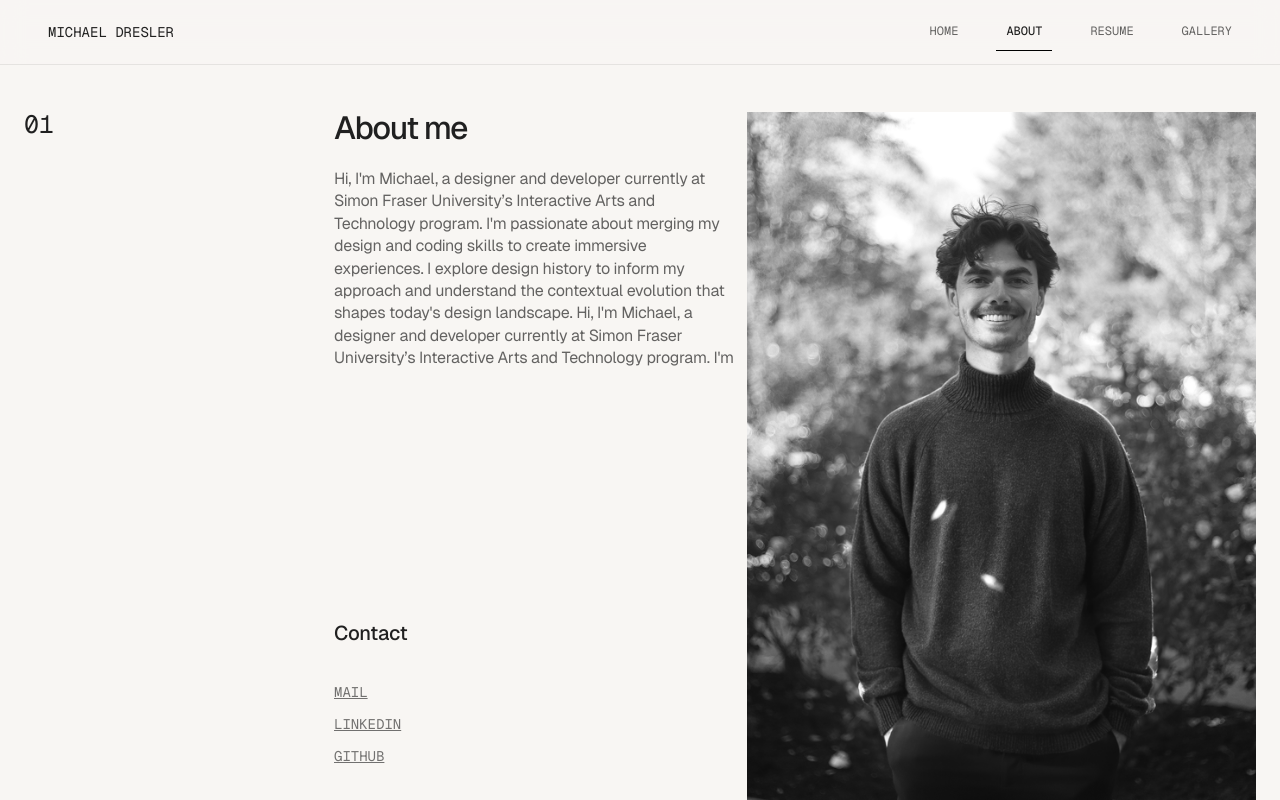
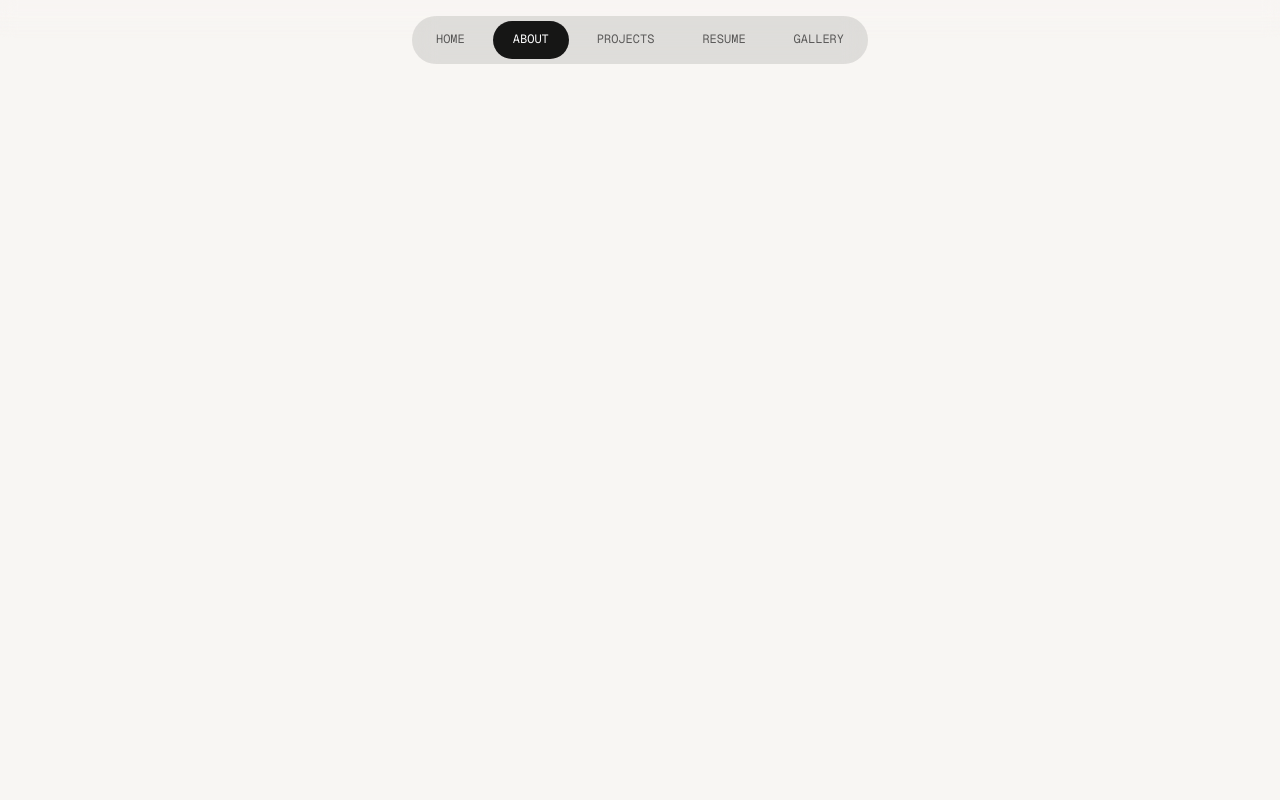
Before and after one commit to MichaelDresler/michaeldresler.github.io, a Next.js app: page /about in a window 1280 px wide. Built offline with nearby package versions, Linux system fonts and the light colour scheme.

Commit message:
replaced nav

```diff
--- a/app/about/page.tsx
+++ b/app/about/page.tsx
@@ -6,68 +6,7 @@ import { geistMono } from "@/app/fonts";
 export default function About() {
   return (
     <div>
-      <main className=" w-screen  md:aspect-video  md:max-h-[calc(100dvh-var(--padding-top))] about-padding  pb-12 md:pb-0 xl:pt-4 grid gap-x-6 xl:gap-x-2 grid-cols-1 sm:grid-cols-2 lg:grid-cols-12   ">
 
-        <div className=" h-full lg:col-start-8 lg:col-span-5  overflow-hidden">
-          <Image
-            className=" grayscale md:max-w-[400px]  lg:max-w-none object-cover object-[50%_10%] sm:object-center w-full h-full  rounded-none "
-            src={portait}
-            quality={100}
-            alt="hello"
-          />
-        </div>
-
-        <span className={`hidden lg:flex row-start-1 col-start-1 text-xl text-text-primary leading-[100%] ${geistMono.className}`}>01</span>
-
-        <div className="mt-8 sm:mt-0 flex flex-col flex-1 justify-between lg:gap-0 gap-12 lg:col-start-3 xl:col-start-4 lg:col-span-4 lg:row-start-1  ">
-
-          <div>
-            <h1 className="text-text-primary text-2xl font-medium  leading-[100%]   tracking-[-0.05em] mb-4 md:mb-6">
-              About me
-            </h1>
-
-            <p className="  text-text-secondary max-w-[41ch] 2xl:text-lg leading-[140%] text-pretty  tracking-[-0.02em]">
-              Hi, I'm Michael, a designer and developer currently at Simon
-              Fraser University’s Interactive Arts and Technology program. I'm
-              passionate about merging my design and coding skills to create
-              immersive experiences. I explore design history to inform my
-              approach and understand the contextual evolution that shapes
-              today's design landscape.             Hi, I'm Michael, a designer and developer currently at Simon
-              Fraser University’s Interactive Arts and Technology program. I'm
-
-            </p>
-          </div>
-
-          <ul className="flex flex-col gap-2  xl:pb-[2rem]  ">
-            <h2 className="md:text-lg  font-medium text-text-primary tracking-[-0.02em] md:mb-6">Contact</h2>
-            <li>
-              <Link
-                className={` ${geistMono.className} uppercase text-sm underline text-text-secondary/90 hover:text-text-primary duration-100  `}
-                href={"/"}
-              >
-                Mail
-              </Link>
-            </li>
-            <li>
-              <Link
-                className={` ${geistMono.className} uppercase text-sm underline text-text-secondary/90 hover:text-text-primary duration-100  `}
-                href={"/"}
-              >
-                LinkedIn
-              </Link>
-            </li>
-            <li>
-              <Link
-                className={` ${geistMono.className} uppercase text-sm underline text-text-secondary/90 hover:text-text-primary duration-100  `}
-                href={"/"}
-              >
-                {" "}
-                Github
-              </Link>
-            </li>
-          </ul>
-        </div>
-      </main>
     </div>
   );
 }
--- a/app/components/NavBar.tsx
+++ b/app/components/NavBar.tsx
@@ -24,7 +24,6 @@ export default function NavBar() {
 
   const [isOpen, setIsOpen] = useState<boolean>(false);
   const [activeHover, setActiveHover] = useState<string>(pathname);
-  const [windowWidth, setWindowWidth] = useState<number>(0);
   const navRef = useRef<HTMLDivElement>(null);
 
   console.log("active hover: ", activeHover)
@@ -32,6 +31,7 @@ export default function NavBar() {
   const navlinks: NavLink[] = [
     { name: "home", url: "/" },
     { name: "about", url: "/about" },
+    { name: "Projects", url: "/projects"},
     { name: "Resume", url: "/files/resume.pdf" },
     { name: "gallery", url: "/testing" },
 
@@ -44,8 +44,7 @@ export default function NavBar() {
   };
 
   const handleResize = () => {
-    setWindowWidth(window.innerWidth)
-    const newWidth = window.innerWidth
+    const newWidth: number = window.innerWidth;
     if (newWidth > 640) {
       setIsOpen(false);
     }
@@ -76,7 +75,6 @@ export default function NavBar() {
     document.addEventListener("mousedown", handleClick);
     window.addEventListener("scroll", handleScroll);
     setActiveHover(pathname);
-    setWindowWidth(window.innerWidth)
 
     // Cleanup event listener on component unmount
 
@@ -91,29 +89,24 @@ export default function NavBar() {
 
 
   return (
-    <div className={`  fixed w-screen  border-b border-foreground/8  top-0 text-sm  z-1000 bg-surface/80 backdrop-blur-md ${scrollingDown && "translate-y-[-200%]"} transition-transform duration-300`} >
+    <div className="fixed w-full left-0 top-0 text-sm px-3 sm:px-12  z-1000">
       {/* used for progressive blur behind navbar */}
-      {/* <div className="w-screen h-[3rem] absolute top-0 left-0 bg-surface/20  [mask-image:linear-gradient(180deg,_rgba(0,0,0,1)_20%,_rgba(255,255,255,0)_80%)]  backdrop-blur-[8px]"></div> */}
+      <div className="w-screen h-[3rem] absolute top-0 left-0 bg-surface/20  [mask-image:linear-gradient(180deg,_rgba(0,0,0,1)_20%,_rgba(255,255,255,0)_80%)]  backdrop-blur-[8px]"></div>
 
       <div
         ref={navRef}
-        style={{
-          height: isOpen
-            ? `${56 * navlinks.length + 56}px`
-            : windowWidth > 640
-            ? "4rem"
-            : "4rem",
-        }}
-        className={` h-fit ${geistMono.className} content-box  mx-auto duration-300  overflow-hidden flex flex-col sm:flex-row  z-1000`}
+        style={{ height: isOpen ? `${56 * navlinks.length +56}px` : "3rem" }}
+        className={` ${
+          isOpen ? `rounded-[12px]` : " rounded-[32px]"
+        }   mx-auto bg-foreground/10 bg-opacity-[75%] ${geistMono.className}  ${scrollingDown? "translate-y-[-200%]": " "}   transition-all duration-[400ms]   mt-4 backdrop-blur-md  overflow-hidden flex flex-col sm:flex-row px-6  sm:w-fit z-1000`}
       >
-        <ul className={` flex w-full sm:w-auto items-center py-4  `}>
+        <ul className={` flex w-full sm:w-auto items-center py-3 `}>
           {/* surge logo
           <li className="flex items-center link ">
             <Link href="/">MD</Link>
           </li> */}
           {/* hamburger and x buttons for nav toggle */}
-          <li className="flex items-center justify-between w-full text-text-primary">
-            <Link href={"/"} className="block sm:hidden">MD</Link>
+          <li className="flex items-center ml-auto text-text-primary">
             <button
               className="sm:hidden relative ml-auto "
               onClick={toggleMenu}
@@ -152,9 +145,7 @@ export default function NavBar() {
         </ul>
 
         {/* content box for nav links */}
-        <Link href="/" className="sm:flex justify-center  items-center uppercase text-text-primary hidden ">Michael Dresler</Link>
-        <div className="flex justify-center sm:ml-auto">
-
+        <div className="flex justify-center ">
           <ul className="flex flex-col justify-center sm:flex-row gap-8 sm:gap-12 mt-4 sm:mt-0 items-center uppercase">
             {navlinks.map((link, index) => (
               <li
@@ -163,9 +154,9 @@ export default function NavBar() {
                 key={index}
               >
                 <Link
-                  className={`link ${
+                  className={`  link ${
                     pathname === link.url
-                      ? "text-text-primary font-medium"
+                      ? "text-inverse"
                       : "text-text-secondary"
                   }`}
                   href={link.url}
@@ -173,7 +164,7 @@ export default function NavBar() {
                   {link.name}
                 </Link>
                 <span
-                  className={`  text-sm absolute pointer-events-none inset-x-[-50px] inset-y-[-10px] sm:inset-y-[-10px] sm:inset-x-[-10px] ${
+                  className={`  text-sm absolute pointer-events-none inset-x-[-50px] inset-y-[-10px] sm:inset-y-[-10px] sm:inset-x-[-20px] ${
                     pathname === link.url && "  -z-10"
                   }`}
                 >
@@ -185,7 +176,7 @@ export default function NavBar() {
                         ease: easing,
                         duration: 0.5,
                       }}
-                      className={` w-full h-full border-foreground border-b `}
+                      className={` w-full h-full bg-foreground/90 rounded-full  `}
                     >
 
                     </motion.div>
```
